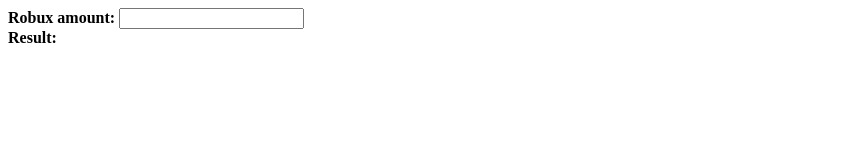
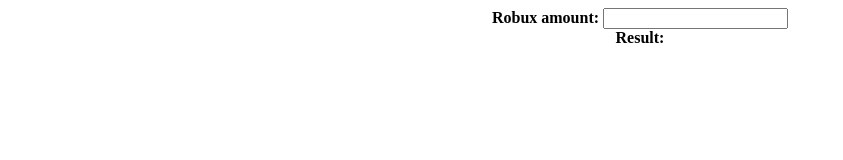
Before and after one commit to DeLuxe-1337/calc, a plain HTML site: page index.html in a window 1280 px wide. Shown: the whole page, without its empty margins (0-843 px from the left). Drawn offline with Linux system fonts and the light colour scheme.

Commit message:
Add files via upload

```diff
--- a/index.html
+++ b/index.html
@@ -8,11 +8,12 @@
 
 <body>
     <!-- Start your code here -->
-    <b>Robux amount:</b>
+    <center><b>Robux amount:</b>
     <input id="robux" />
 
     <br />
     <b id="result">Result:</b>
+    </center>
     <!-- End your code here -->
 <script type="text/javascript" src="js/script.js"></script>
 </body>
```
